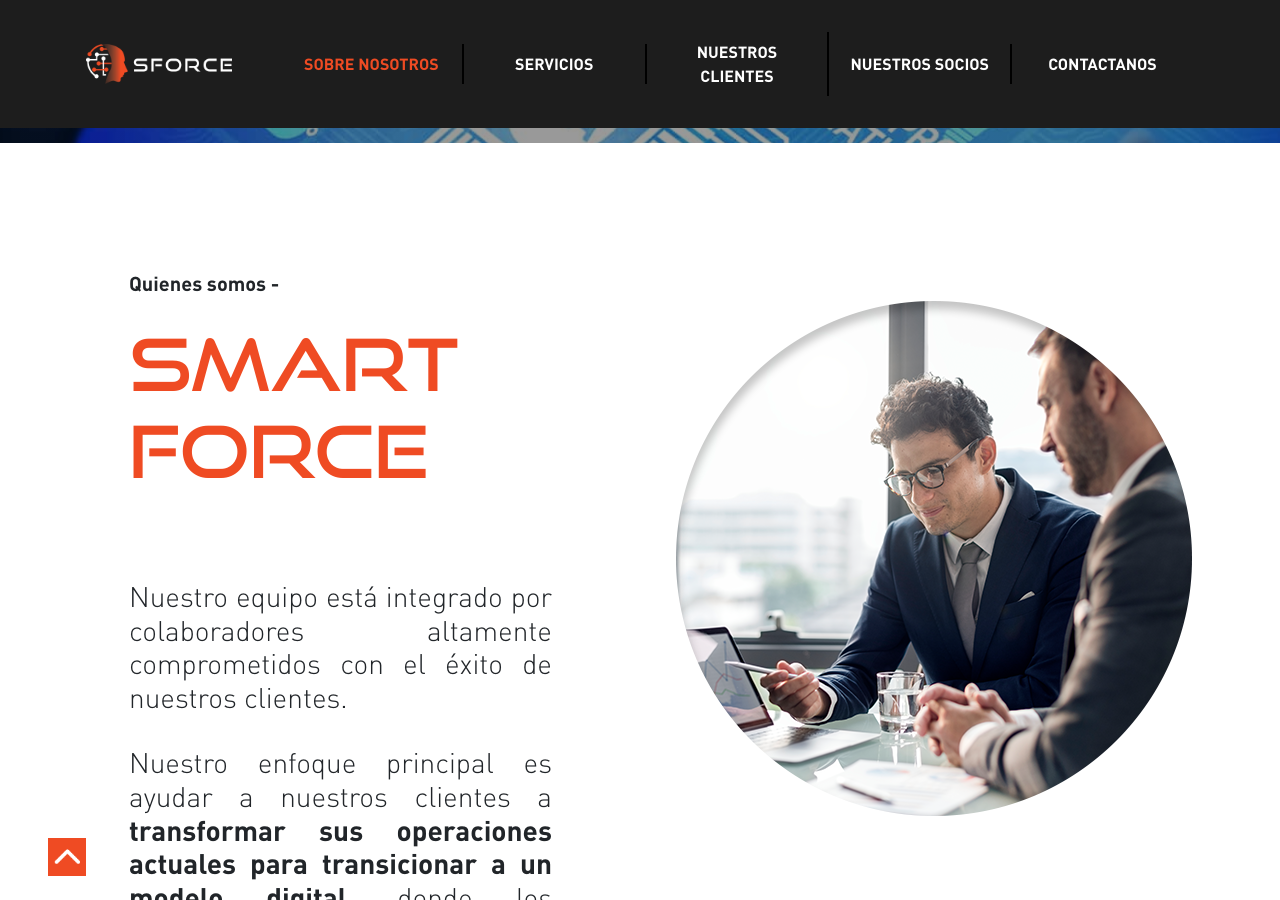
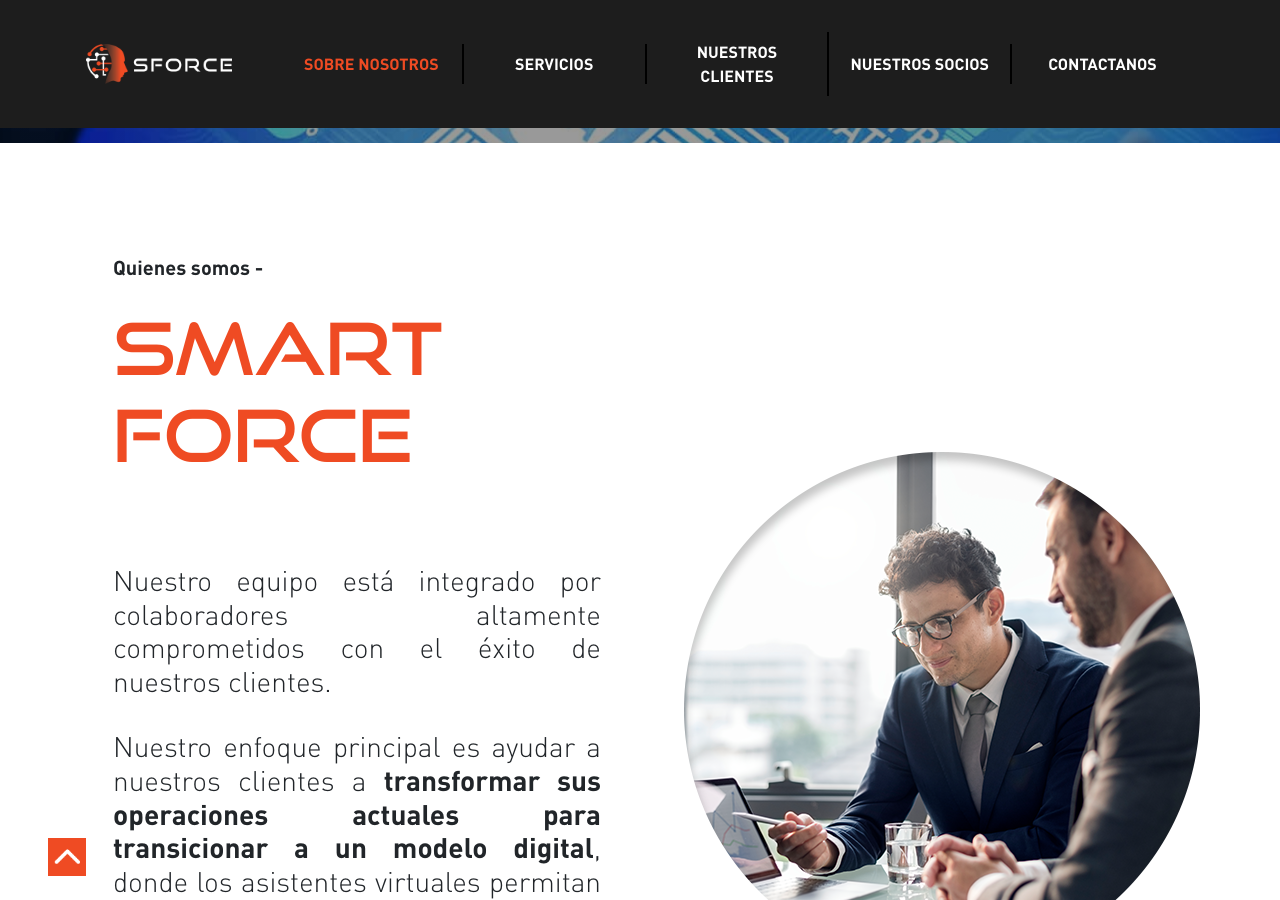
Before and after one commit to smartforcemx/sforce-jekyll, a Jekyll site: the page built from nosotros.html, in a window 1280 px wide and 900 px high, scrolled down 332 px. Built offline with Jekyll 4.4.1, drawn with Linux system fonts in a browser that asks for light colours; nearby versions of some CDN libraries.

Commit message:
Fixed parallax and details of margin and paddin

```diff
--- a/_includes/about-us-intern.html
+++ b/_includes/about-us-intern.html
@@ -3,13 +3,13 @@
         <h4 class="display-4 good-times-rg ml-md-5 pl-md-5" id="title">SOBRE NOSOTROS</h4>
     </div>
 </div>
-<div class="p-md-4">
+<div class="p-md-2">
     <div class="row p-md-5 dinpro-light" id="sobre-nosotros">
-        <div class="col-md-6 col-sm-12 d-flex justify-content-center px-md-5">
+        <div class="col-md-6 col-sm-12 d-flex justify-content-center pl-md-5">
                 <div class="col-12 p-md-4">
                     <h5 class="dinpro-bold">Quienes somos -</h5>
                     <h2 class="txt-color-primary good-times-rg display-3 py-3" id="subtitle">SMART FORCE</h2>
-                    <div class="pr-md-3 pr-sm-0 pt-md-5 h3">
+                    <div class="pr-md-0 pr-sm-0 pt-md-5 h3">
                         <p class="text-justify py-md-3">
                             Nuestro equipo está integrado por colaboradores altamente comprometidos con el éxito de
                             nuestros clientes.
@@ -24,8 +24,8 @@
                     </div>
                 </div>
         </div>
-        <div class="col-md-6 col-sm-12 pt-5">
-            <img src="{{ site.baseurl }}/assets/img/nosotros/1.png" class="mx-auto d-block img-fluid" alt="imagen">
+        <div class="col-md-6 col-sm-12 pt-5 d-flex align-items-center">
+            <img src="{{ site.baseurl }}/assets/img/nosotros/1.png" class="m-auto d-block img-fluid" alt="imagen">
         </div>
     </div>
 </div>
@@ -52,7 +52,7 @@
         <div class="col-md-6 col-sm-12">
             <img src="{{ site.baseurl }}/assets/img/nosotros/3.png" class="mx-auto d-block img-fluid" alt="imagen">
         </div>
-        <div class="col-md-6 col-sm-12 d-flex justify-content-center">
+        <div class="col-md-6 col-sm-12 d-flex align-items-center">
             <div class="row pr-md-5 pt-5">
                 <div class="col-12">
                     <div class="px-4 pr-md-5 pr-sm-0 dinpro-light h4">
@@ -72,7 +72,7 @@
         </div>
     </div>
 </div>
-<div class="py-md-5 pb-5">
+<div class="py-md-5">
     <div class="row py-md-5">
         <div class="col-md-9 col-sm-12 d-flex justify-content-center">
             <div class="row col-md-10 dinpro-medium">
@@ -88,12 +88,12 @@
                 </div>
             </div>
         </div>
-        <div class="col-md-3 col-12 container-fluid">
-            <img src="{{ site.baseurl }}/assets/img/nosotros/4.png" class="mx-auto d-block img-fluid" alt="imagen">
+        <div class="col-md-3 col-12 d-flex align-items-center">
+            <img src="{{ site.baseurl }}/assets/img/nosotros/4.png" class="mx-auto mx-md-0 mr-md-auto d-block img-fluid" alt="imagen">
         </div>
     </div>
 </div>
-<div class="bg-main pd-5 py-md-5 text-white dinpro-light">
+<div class="bg-main p-md-5 text-white dinpro-light">
     <div class="row p-md-5">
         <div class="col-md-6 col-sm-12 d-flex justify-content-center p-md-5">
             <div class="col-12 p-4">
@@ -111,19 +111,19 @@
                 </p>
             </div>
         </div>
-        <div class="col-md-6 col-sm-12">
+        <div class="col-md-6 col-sm-12 d-flex align-items-center justify-content-center ">
             <img src="{{ site.baseurl }}/assets/img/nosotros/5.png" class="d-block img-fluid" alt="imagen">
         </div>
     </div>
 </div>
-<div class="py-5">
+<div class="p-3 p-md-5">
     <div class="row p-md-5 dinpro-light">
         <div class="col-md-6 col-sm-12">
             <img src="{{ site.baseurl }}/assets/img/nosotros/6.png" class="mx-auto d-block img-fluid" alt="imagen">
         </div>
         <div class="col-md-6 col-sm-12 py-3 ">
             <h3 class="txt-color-primary good-times-rg pb-3 display-4" id="subtitle">CRECIMIENTO</h3>
-            <p class="text-justify h3 col-md-10">
+            <p class="text-justify h3">
                 Nos retamos constantemente a adquirir nuevas habilidades y conocimientos, para crecer como
                 organización, personas y entorno, y contar con mejores perspectivas de abordar los retos de
                 negocio que constantemente se nos presentan en la ejecución de proyectos con nuestros clientes.
```
Also changed, not shown: _includes/partners-intern.html (+8 -8 lines).
